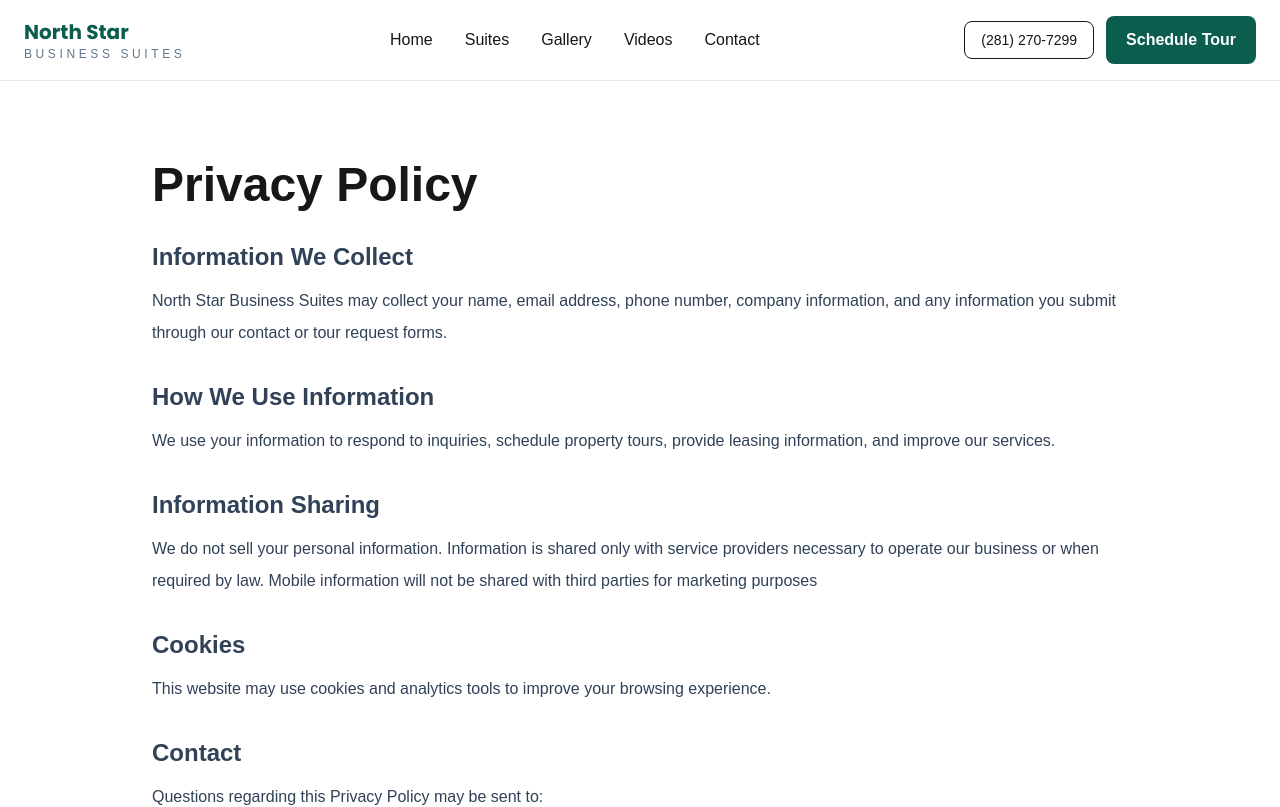
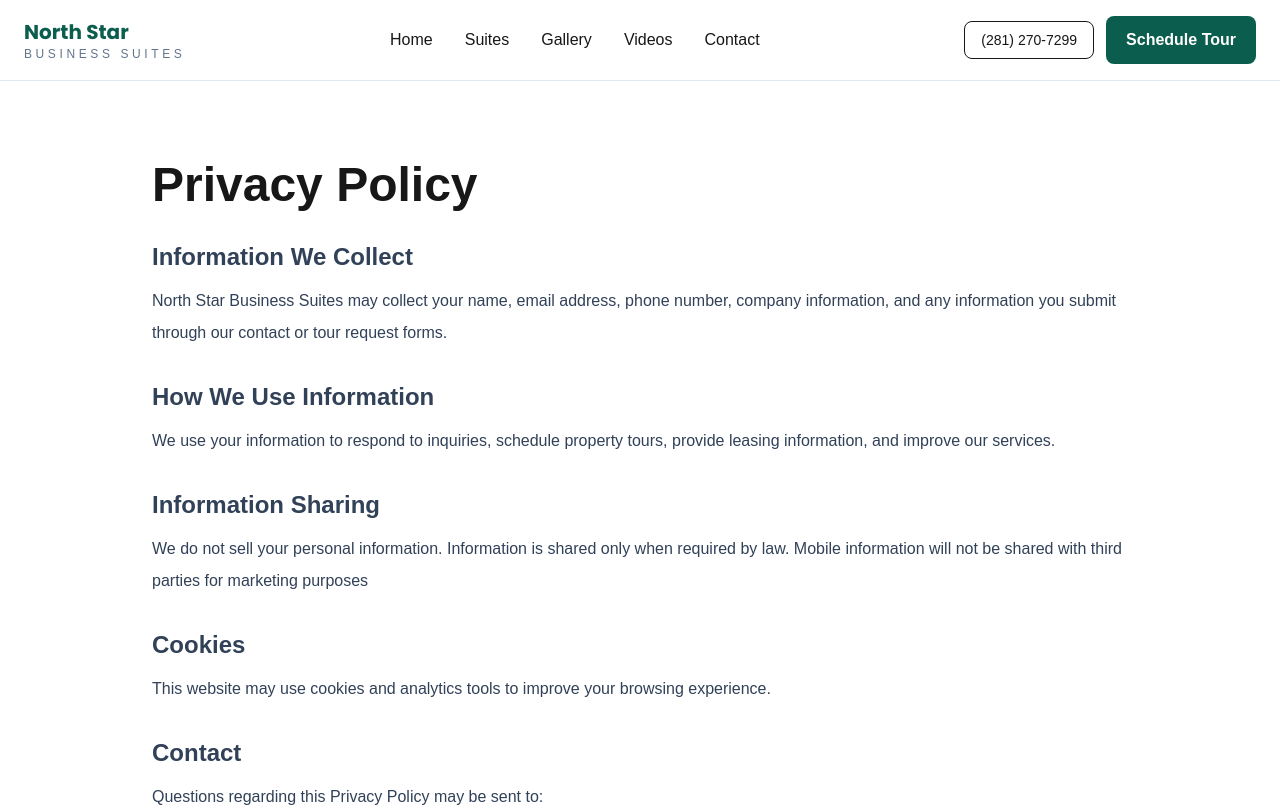
Before and after one commit to kaasif311/nstarsuites-web, a Next.js app: page /privacy-policy in a window 1280 px wide. Shown: the top 807 px of the page. Built offline with nearby package versions, Linux system fonts and the light colour scheme.

Commit message:
Update privacy and terms-page

```diff
--- a/app/privacy-policy/page.tsx
+++ b/app/privacy-policy/page.tsx
@@ -25,8 +25,7 @@ export default function PrivacyPolicyPage() {
           <h2 className="mb-3 text-2xl font-semibold">Information Sharing</h2>
           <p>
             We do not sell your personal information. Information is shared only
-            with service providers necessary to operate our business or when
-            required by law. Mobile information will not be shared with third parties for marketing purposes
+            when required by law. Mobile information will not be shared with third parties for marketing purposes
           </p>
         </section>
 
--- a/app/terms/page.tsx
+++ b/app/terms/page.tsx
@@ -66,7 +66,8 @@ export default function TermsPage() {
             hello@nstarsuites.com
           </p>
           <p className="text-sm text-slate-500">
-            SMS message and data rates may apply. Message frequency may vary. Reply STOP to opt out, HELP for assistance.
+            Text JOIN to get alerts from North Star Business Suites. By texting, you agree to receive recurring marketing msgs. Consent is not required to buy. Msg & data rates may apply. Reply STOP to opt out. Reply HELP for help
+
           </p>
         </section>
 
```
